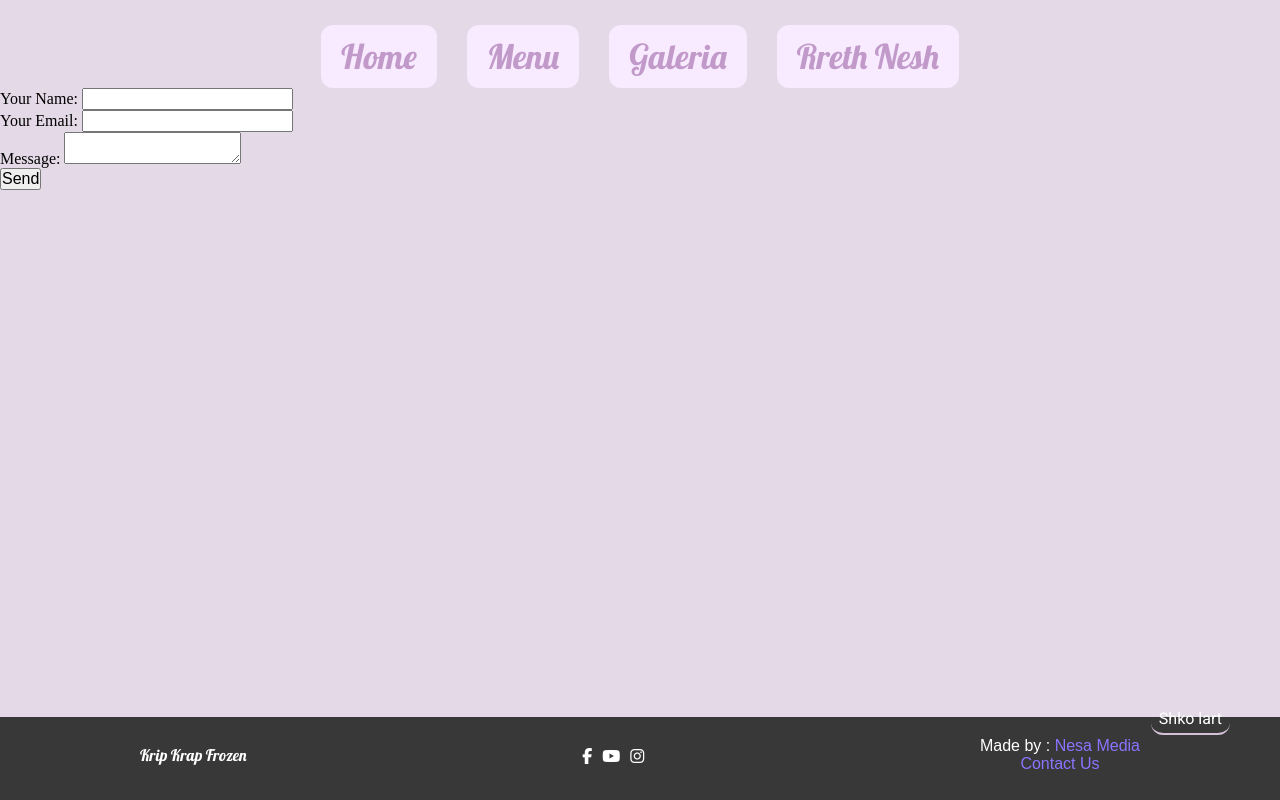
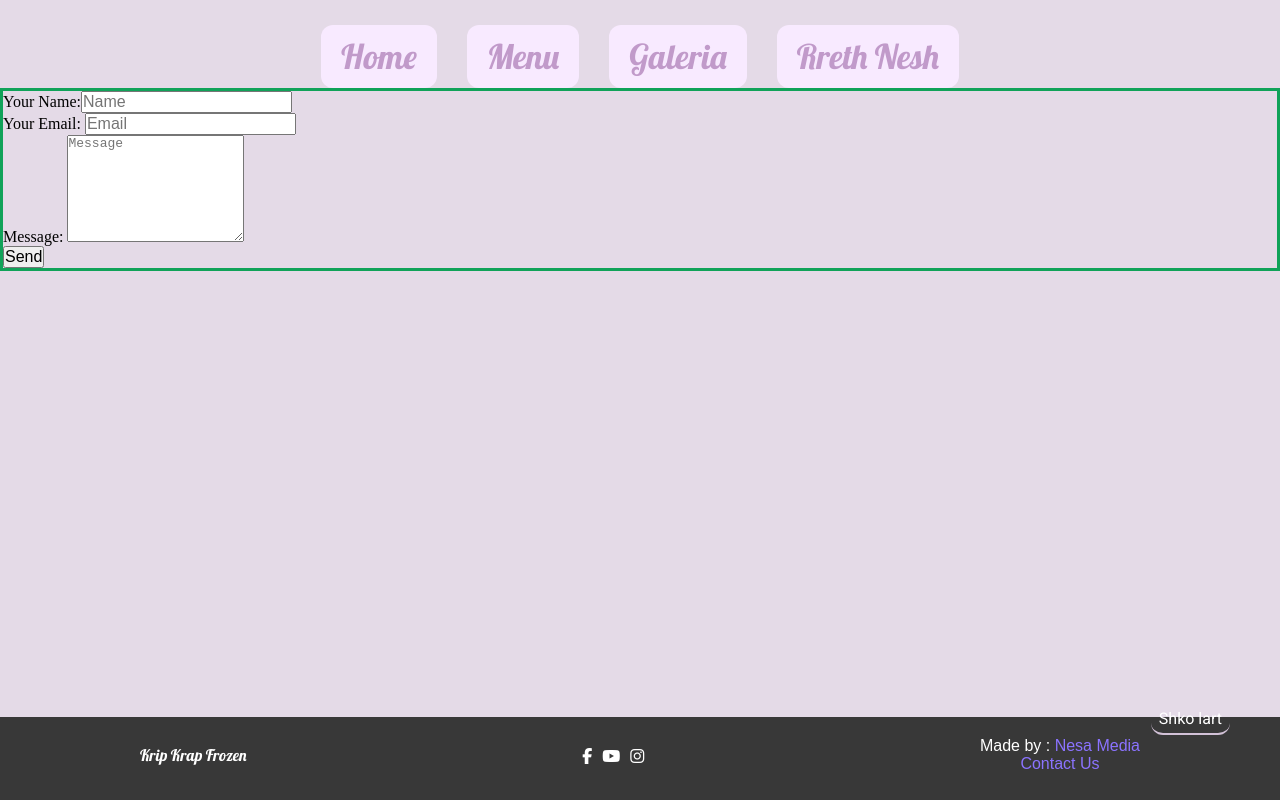
Before and after one commit to prolazyworker/kripkrapmenu, a Vue app: page /#/contactUs in a window 1280 px wide. Built offline with nearby package versions, Linux system fonts and the light colour scheme; a web font is replaced by a local one.

Commit message:
trying to add the sumbition functionality

```diff
--- a/src/views/ContactUs.vue
+++ b/src/views/ContactUs.vue
@@ -1,20 +1,20 @@
 <template>
     <div class="about-us-main">
         <form name="contact" action="POST" data-netlify="true">
-            <p>
-                <label>Your Name: <input type="text" name="name" /></label>
-            </p>
-            <p>
-                <label>Your Email: <input type="email" name="email" /></label>
-            </p>
-            <p>
-                <label>Message: <textarea name="message"></textarea></label>
-            </p>
-            <p>
-                <button type="submit">Send</button>
-            </p>
             <div>
-                <div data-netlify-recaptcha="true"></div>
+                <label>Your Name:</label>
+                <input type="text" name="name" id="name" placeholder="Name" />
+            </div>
+            <div>
+                <label>Your Email: </label>
+                <input type="email" name="email" id="email" placeholder="Email" />
+            </div>
+            <div>
+                <label>Message: </label>
+                <textarea name="message" id="message" placeholder="Message" rows="7"></textarea>
+            </div>
+            <div>
+                <button type="submit" value="Send Message">Send</button>
             </div>
         </form>
     </div>
@@ -29,3 +29,15 @@ export default {
     }
 }
 </script>
+
+<style scoped>
+form {
+    display: flex;
+    flex-direction: column;
+    border: 3px solid hsl(150, 82%, 35%);
+    margin: auto;
+}
+
+
+
+</style>
--- a/src/views/Menu.vue
+++ b/src/views/Menu.vue
@@ -55,63 +55,7 @@
             </div>
             <div class="menu">
                 <div class="flex-column">
-                <h2 class="submenu-title">FRUTA</h2>
-                <div class="flex-row topping-main">
-                    <div class="flex-column topping">
-                    <img :src="topping_1" alt="Topping">
-                    <p>Shegë</p>
-                    </div>
-                    <div class="flex-column topping">
-                    <img :src="topping_2" alt="Topping">
-                    <p>Kumbull</p>
-                    </div>
-                    <div class="flex-column topping">
-                    <img :src="topping_3" alt="Topping">
-                    <p>Luleshtrydhe</p>
-                    </div>
-                    <div class="flex-column topping">
-                    <img :src="topping_4" alt="Topping">
-                    <p>Banane</p>
-                    </div>
-                    <div class="flex-column topping">
-                    <img :src="topping_5" alt="Topping">
-                    <p>Boronicë</p>
-                    </div>
-                    <div class="flex-column topping">
-                    <img :src="topping_6" alt="Topping">
-                    <p>Qërshi</p>
-                    </div>
-                    <div class="flex-column topping">
-                    <img :src="topping_7" alt="Topping">
-                    <p>Rrush</p>
-                    </div>
-                    <div class="flex-column topping">
-                    <img :src="topping_8" alt="Topping">
-                    <p>Dardhë</p>
-                    </div>
-                    <div class="flex-column topping">
-                    <img :src="topping_9" alt="Topping">
-                    <p>Pjepër</p>
-                    </div>
-                    <div class="flex-column topping">
-                    <img :src="topping_10" alt="Topping">
-                    <p>Ananas</p>
-                    </div>
-                    <div class="flex-column topping">
-                    <img :src="topping_11" alt="Topping">
-                    <p>Mjedër</p>
-                    </div>
-                    <div class="flex-column topping">
-                    <img :src="topping_12" alt="Topping">
-                    <p>Manaferra</p>
-                    </div>
-                    <div class="flex-column topping">
-                    <img :src="topping_13" alt="Topping">
-                    <p>Kiwi</p>
-                    </div>
-                </div>
-
-                <h2 class="submenu-title">RECEL / JAM</h2>
+                  <h2 class="submenu-title">REÇEL / JAM</h2>
                   <div class="flex-row jams-main">
                       <div class="flex-column jam">
                       <img :src="jam_1" alt="Jam">
@@ -556,7 +500,7 @@ export default {
         topping_12: require('../assets/menu-toppings/Asset 18.svg'),
         topping_13: require('../assets/menu-toppings/Asset 19.svg'),
 
-        jam_1: require('../assets/menu-toppings/Asset 21.svg'),
+        jam_1: require('../assets/menu-toppings/Asset 8.svg'),
         jam_2: require('../assets/menu-toppings/Asset 21.svg'),
         jam_3: require('../assets/menu-toppings/Asset 22.svg'),
         jam_4: require('../assets/menu-toppings/Asset 24.svg'),
@@ -787,9 +731,6 @@ export default {
   top: -65px;
 }
 
-.menu-page:nth-child(2) {
-  background: #fdfefe;
-}
 
 .menu-page:nth-child(5) .menu, .menu-page:nth-child(2) .menu {
   height: auto;
```
Lines whose indentation alone changed are shown as unchanged.
